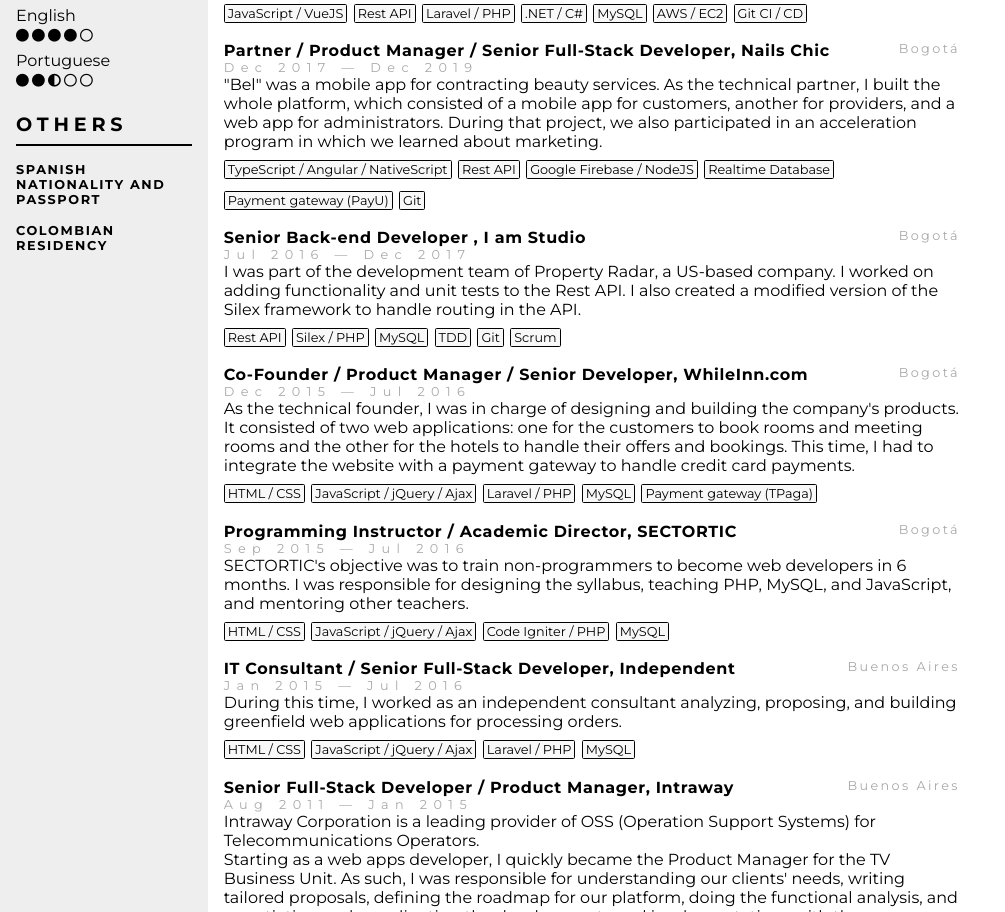
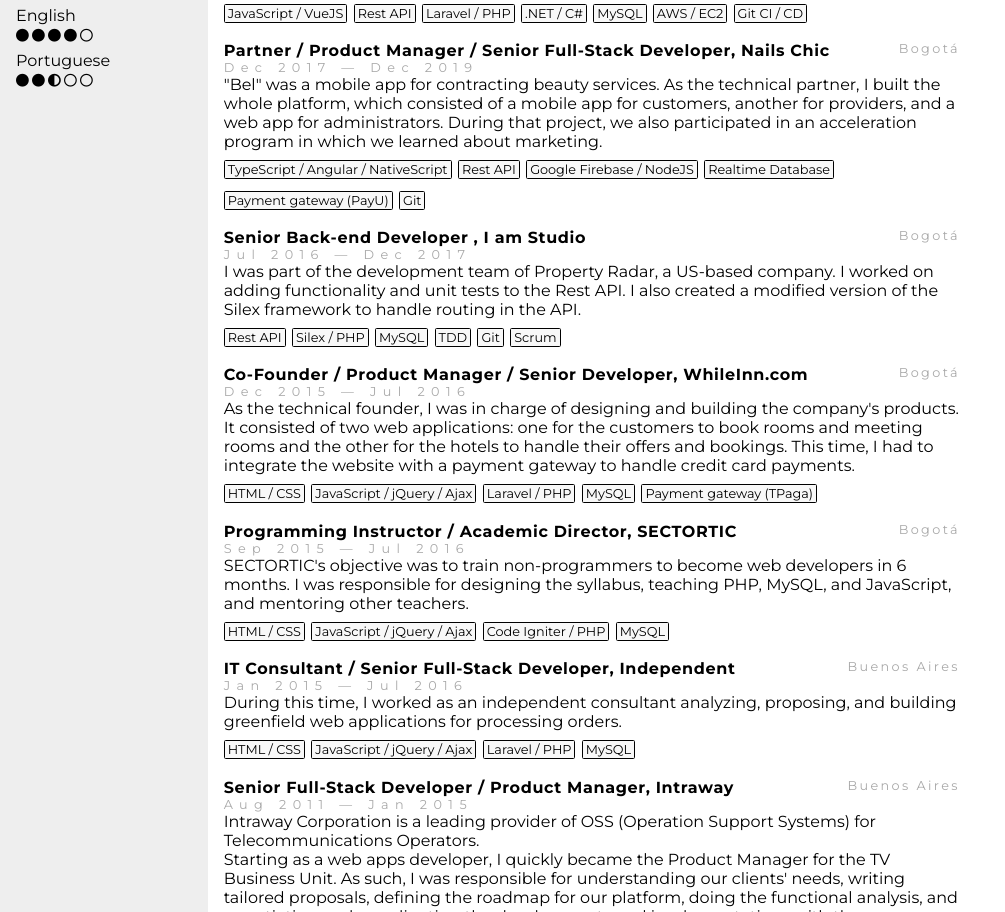
Before and after one commit to mscovotti/mscovotti.github.io, a plain HTML site: page index.html in a window 1280 px wide. Shown: the part 866-1778 px from the top of the page, without its empty margins (0-1005 px from the left). Drawn offline with Linux system fonts and the light colour scheme.

Commit message:
"Others" section removed (spanish nationality and colombian residency)

```diff
--- a/index.html
+++ b/index.html
@@ -197,13 +197,6 @@
       <div class="rating"><i class="fa-solid fa-circle"></i><i class="fa-solid fa-circle"></i><i class="fa-solid fa-circle-half-stroke"></i><i class="far fa-circle"></i><i class="far fa-circle"></i></div>
     </article>
 
-    <article>
-      <title>Others</title>
-      <dl>
-        <dt>Spanish Nationality and Passport</dt>
-        <dt>Colombian residency</dt>
-      </dl>
-    </article>
   </aside>
 
   <main>
```
